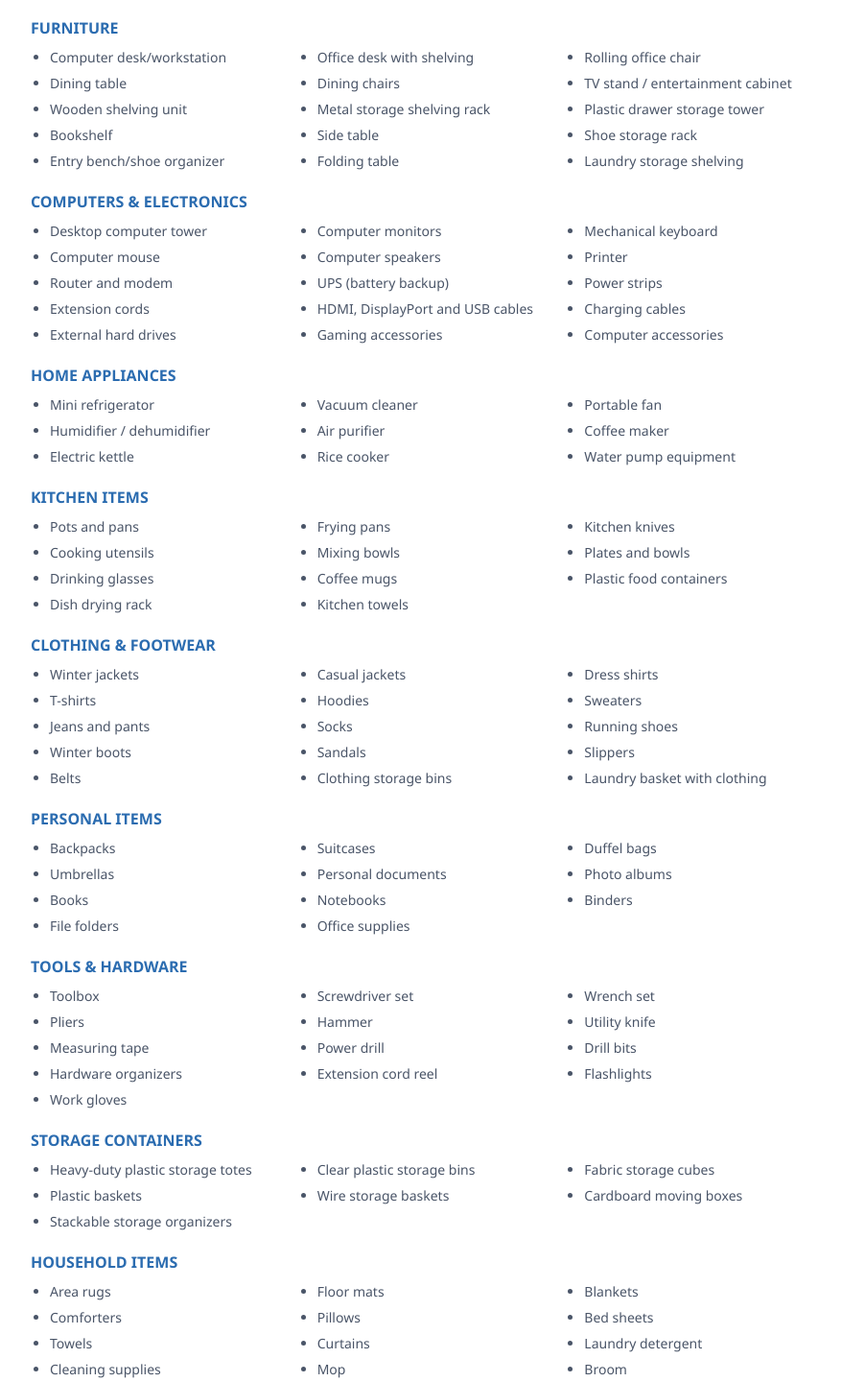
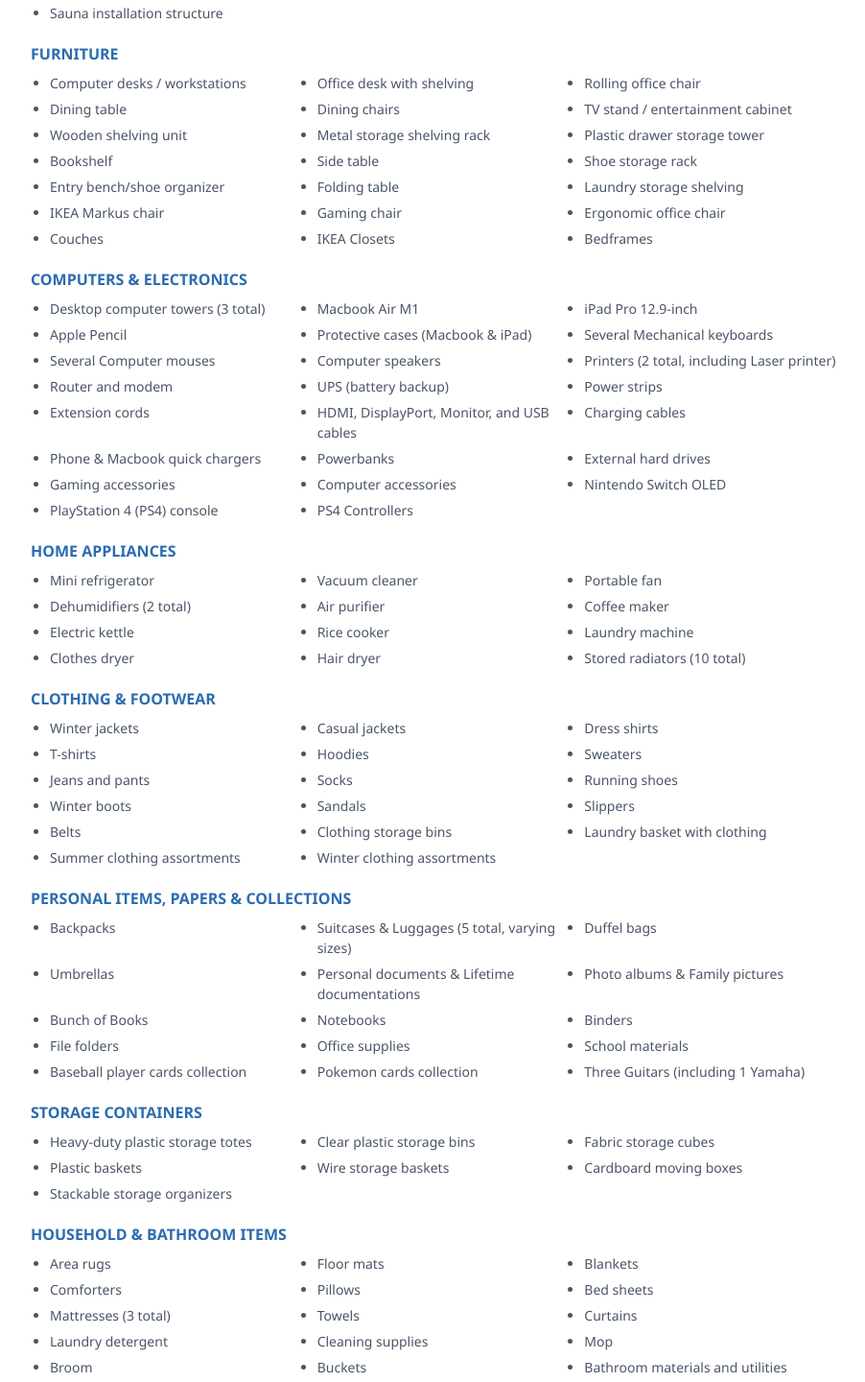
Before and after one commit to GiwonLee1999/damaged_report, a plain HTML site: page index.html in a window 1280 px wide. Shown: the part 389-1829 px from the top of the page at 96% size, without its empty margins (183-1085 px from the left). Drawn offline with Linux system fonts and the light colour scheme.

Commit message:
Update index.html

```diff
--- a/index.html
+++ b/index.html
@@ -159,15 +159,14 @@
       font-size: 22px;
     }
 
-    /* Keep inventory summary together on print or break naturally */
     .inventory {
       break-inside: auto;
       border-bottom: 2px solid #000;
-      page-break-after: always; /* Force images to start on a new page when printing */
+      page-break-after: always;
     }
 
     .inventory-section ul {
-      display: block; /* Fallback for older print engines */
+      display: block;
     }
 
     .inventory-section li {
@@ -184,7 +183,6 @@
       border-bottom: none;
     }
 
-    /* Prevent page break before Image 1 so it stays on its initial print page */
     .item:first-of-type {
       break-before: avoid;
       height: auto;
@@ -200,7 +198,6 @@
       padding: 5px;
     }
 
-    /* General rules for images 2 to 76 */
     img {
       max-height: 68vh;
       object-fit: contain;
@@ -209,7 +206,6 @@
       margin: 0 auto;
     }
 
-    /* Specific fix: Shrink ONLY the first image to leave room for headers if needed */
     .item:first-of-type img {
       max-height: 50vh;
     }
@@ -232,6 +228,7 @@
     <div class="subtitle">Property Location: Basement Flood Damage Assessment Report</div>
   </div>
 
+  <!-- Summary of Damaged Items Section -->
   <div class="inventory">
     <h2>Summary of Damaged Items</h2>
 
@@ -245,18 +242,19 @@
         <li>Drywall insulation</li>
         <li>Wooden framing/studs</li>
         <li>Interior door trim and casings</li>
-        <li>Stair treads and risers</li>
         <li>Basement closet shelving</li>
         <li>Under-stair storage area</li>
         <li>Utility room wall finishing</li>
         <li>Vinyl flooring transition strips</li>
+        <li>Interior Doors</li>
+        <li>Sauna installation structure</li>
       </ul>
     </div>
 
     <div class="inventory-section">
       <h3>Furniture</h3>
       <ul>
-        <li>Computer desk/workstation</li>
+        <li>Computer desks / workstations</li>
         <li>Office desk with shelving</li>
         <li>Rolling office chair</li>
         <li>Dining table</li>
@@ -271,27 +269,41 @@
         <li>Entry bench/shoe organizer</li>
         <li>Folding table</li>
         <li>Laundry storage shelving</li>
+        <li>IKEA Markus chair</li>
+        <li>Gaming chair</li>
+        <li>Ergonomic office chair</li>
+        <li>Couches</li>
+        <li>IKEA Closets</li>
+        <li>Bedframes</li>
       </ul>
     </div>
 
     <div class="inventory-section">
       <h3>Computers & Electronics</h3>
       <ul>
-        <li>Desktop computer tower</li>
-        <li>Computer monitors</li>
-        <li>Mechanical keyboard</li>
-        <li>Computer mouse</li>
+        <li>Desktop computer towers (3 total)</li>
+        <li>Macbook Air M1</li>
+        <li>iPad Pro 12.9-inch</li>
+        <li>Apple Pencil</li>
+        <li>Protective cases (Macbook & iPad)</li>
+        <li>Several Mechanical keyboards</li>
+        <li>Several Computer mouses</li>
         <li>Computer speakers</li>
-        <li>Printer</li>
+        <li>Printers (2 total, including Laser printer)</li>
         <li>Router and modem</li>
         <li>UPS (battery backup)</li>
         <li>Power strips</li>
         <li>Extension cords</li>
-        <li>HDMI, DisplayPort and USB cables</li>
+        <li>HDMI, DisplayPort, Monitor, and USB cables</li>
         <li>Charging cables</li>
+        <li>Phone & Macbook quick chargers</li>
+        <li>Powerbanks</li>
         <li>External hard drives</li>
         <li>Gaming accessories</li>
         <li>Computer accessories</li>
+        <li>Nintendo Switch OLED</li>
+        <li>PlayStation 4 (PS4) console</li>
+        <li>PS4 Controllers</li>
       </ul>
     </div>
 
@@ -301,29 +313,15 @@
         <li>Mini refrigerator</li>
         <li>Vacuum cleaner</li>
         <li>Portable fan</li>
-        <li>Humidifier / dehumidifier</li>
+        <li>Dehumidifiers (2 total)</li>
         <li>Air purifier</li>
         <li>Coffee maker</li>
         <li>Electric kettle</li>
         <li>Rice cooker</li>
-        <li>Water pump equipment</li>
-      </ul>
-    </div>
-
-    <div class="inventory-section">
-      <h3>Kitchen Items</h3>
-      <ul>
-        <li>Pots and pans</li>
-        <li>Frying pans</li>
-        <li>Kitchen knives</li>
-        <li>Cooking utensils</li>
-        <li>Mixing bowls</li>
-        <li>Plates and bowls</li>
-        <li>Drinking glasses</li>
-        <li>Coffee mugs</li>
-        <li>Plastic food containers</li>
-        <li>Dish drying rack</li>
-        <li>Kitchen towels</li>
+        <li>Laundry machine</li>
+        <li>Clothes dryer</li>
+        <li>Hair dryer</li>
+        <li>Stored radiators (10 total)</li>
       </ul>
     </div>
 
@@ -345,42 +343,29 @@
         <li>Belts</li>
         <li>Clothing storage bins</li>
         <li>Laundry basket with clothing</li>
+        <li>Summer clothing assortments</li>
+        <li>Winter clothing assortments</li>
       </ul>
     </div>
 
     <div class="inventory-section">
-      <h3>Personal Items</h3>
+      <h3>Personal Items, Papers & Collections</h3>
       <ul>
         <li>Backpacks</li>
-        <li>Suitcases</li>
+        <li>Suitcases & Luggages (5 total, varying sizes)</li>
         <li>Duffel bags</li>
         <li>Umbrellas</li>
-        <li>Personal documents</li>
-        <li>Photo albums</li>
-        <li>Books</li>
+        <li>Personal documents & Lifetime documentations</li>
+        <li>Photo albums & Family pictures</li>
+        <li>Bunch of Books</li>
         <li>Notebooks</li>
         <li>Binders</li>
         <li>File folders</li>
         <li>Office supplies</li>
-      </ul>
-    </div>
-
-    <div class="inventory-section">
-      <h3>Tools & Hardware</h3>
-      <ul>
-        <li>Toolbox</li>
-        <li>Screwdriver set</li>
-        <li>Wrench set</li>
-        <li>Pliers</li>
-        <li>Hammer</li>
-        <li>Utility knife</li>
-        <li>Measuring tape</li>
-        <li>Power drill</li>
-        <li>Drill bits</li>
-        <li>Hardware organizers</li>
-        <li>Extension cord reel</li>
-        <li>Flashlights</li>
-        <li>Work gloves</li>
+        <li>School materials</li>
+        <li>Baseball player cards collection</li>
+        <li>Pokemon cards collection</li>
+        <li>Three Guitars (including 1 Yamaha)</li>
       </ul>
     </div>
 
@@ -398,7 +383,7 @@
     </div>
 
     <div class="inventory-section">
-      <h3>Household Items</h3>
+      <h3>Household & Bathroom Items</h3>
       <ul>
         <li>Area rugs</li>
         <li>Floor mats</li>
@@ -406,6 +391,7 @@
         <li>Comforters</li>
         <li>Pillows</li>
         <li>Bed sheets</li>
+        <li>Mattresses (3 total)</li>
         <li>Towels</li>
         <li>Curtains</li>
         <li>Laundry detergent</li>
@@ -413,29 +399,7 @@
         <li>Mop</li>
         <li>Broom</li>
         <li>Buckets</li>
-      </ul>
-    </div>
-
-    <div class="inventory-section">
-      <h3>Automotive Items</h3>
-      <ul>
-        <li>Car cleaning supplies</li>
-        <li>Motor oil</li>
-        <li>Automotive fluids</li>
-        <li>Snow brush</li>
-        <li>Ice scraper</li>
-        <li>Automotive tools</li>
-        <li>Emergency roadside kit</li>
-      </ul>
-    </div>
-
-    <div class="inventory-section">
-      <h3>Food & Consumables</h3>
-      <ul>
-        <li>Pantry food</li>
-        <li>Bottled beverages</li>
-        <li>Canned food</li>
-        <li>Dry food storage containers</li>
+        <li>Bathroom materials and utilities</li>
       </ul>
     </div>
 
@@ -454,6 +418,7 @@
     </div>
   </div>
 
+  <!-- Documentation Images Grid Layout -->
   <div class="item"><div class="label">Image 1</div><div class="image-wrapper"><img src="image_1.jpg"></div><div class="caption">Type your description for image 1 here...</div></div>
   <div class="item"><div class="label">Image 2</div><div class="image-wrapper"><img src="image_2.jpg"></div><div class="caption">Type your description for image 2 here...</div></div>
   <div class="item"><div class="label">Image 3</div><div class="image-wrapper"><img src="image_3.jpg"></div><div class="caption"></div></div>
```
